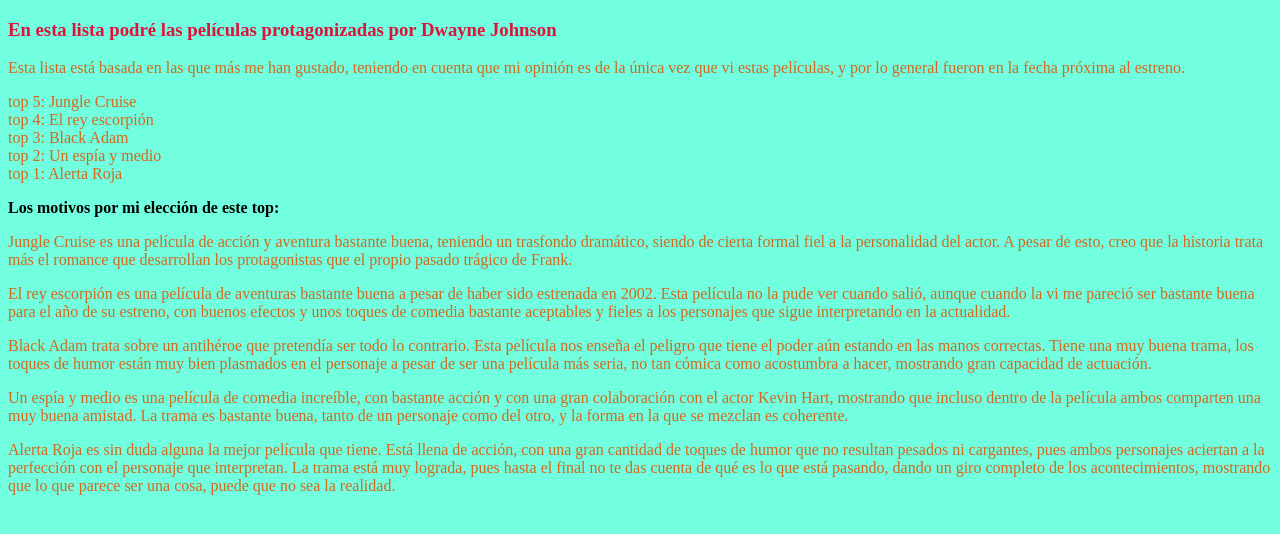
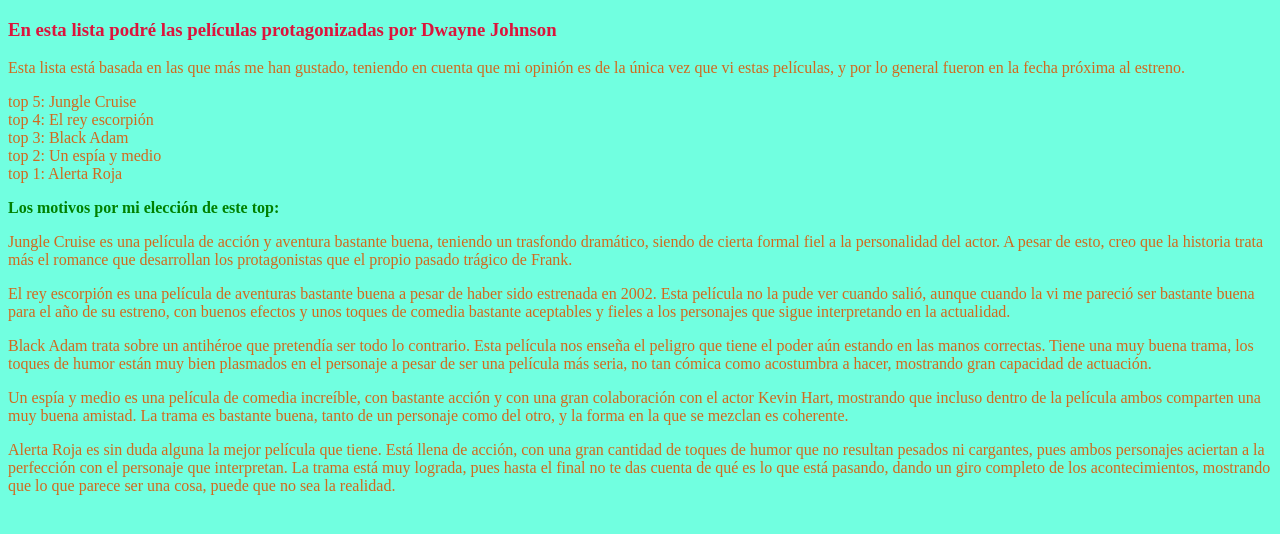
Before and after one commit to IreneAZ/IreneAZ.github.io, a plain HTML site: page index.html in a window 1280 px wide. Drawn offline with Linux system fonts and the light colour scheme.

Commit message:
Cambio de color el segundo titulo

```diff
--- a/index.html
+++ b/index.html
@@ -13,6 +13,9 @@
         }
         P{
             color: chocolate;
+        }
+        b{
+            color:green;
         }
 
     </style>
```
